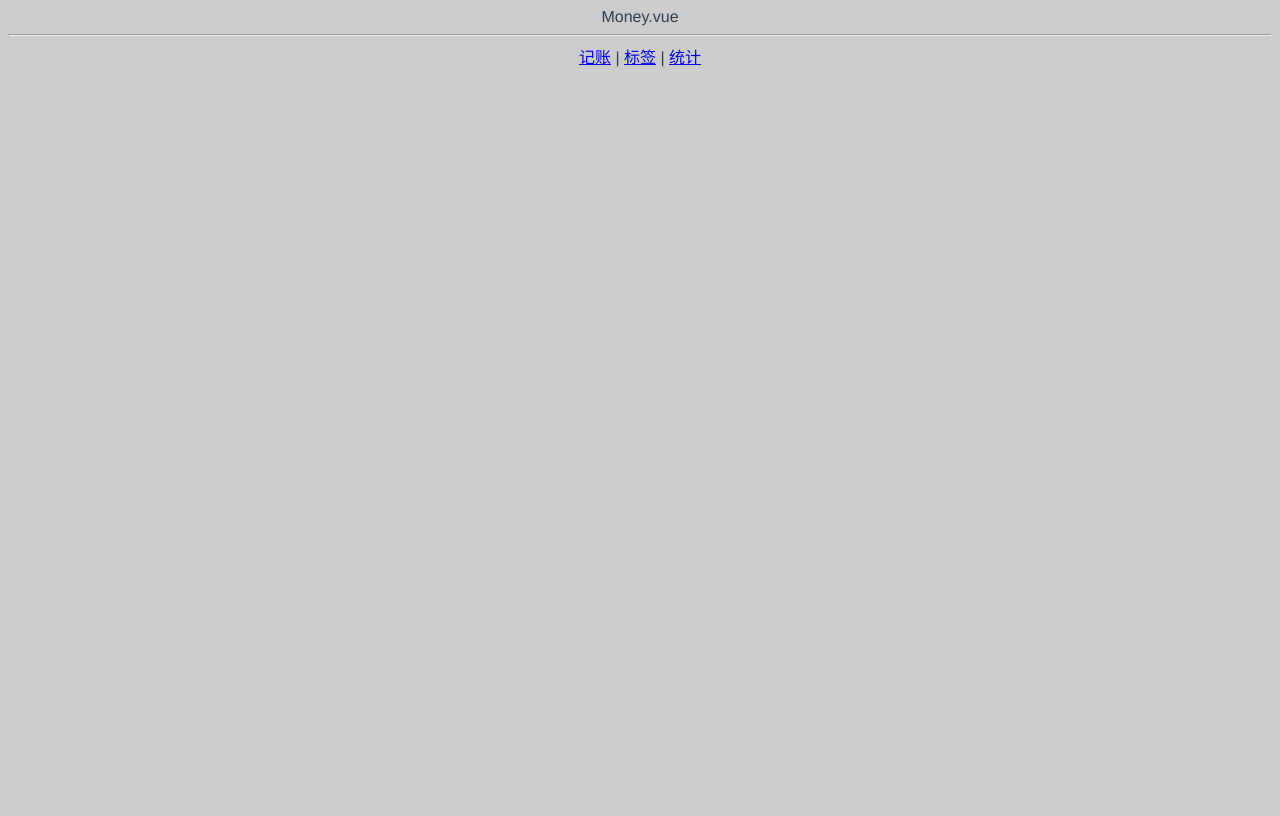
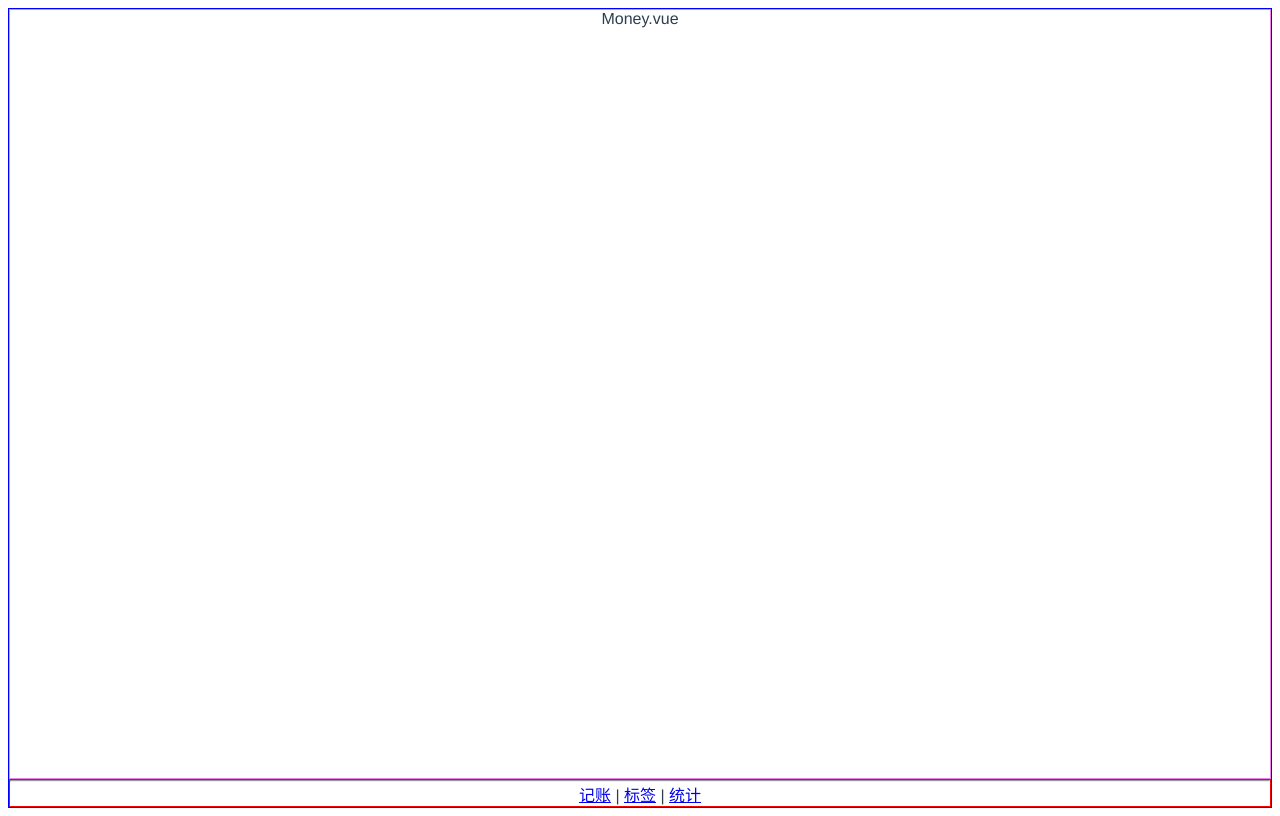
Before and after one commit to wh2887/morney, a Vue app: page /#/money in a window 1280 px wide. Built offline with nearby package versions, Linux system fonts and the light colour scheme.

Commit message:
component about slot in Layout

```diff
--- a/src/App.vue
+++ b/src/App.vue
@@ -5,10 +5,12 @@
 </template>
 
 <style lang="scss">
-    @import "~@/assets/styles/test.scss";
-
     body {
-        background: $red;
+        * {
+            margin: 0;
+            padding: 0;
+            box-sizing: border-box;
+        }
     }
 
     #app {
--- /dev/null
+++ b/src/components/Layout.vue
@@ -0,0 +1,30 @@
+<template>
+    <div class="nav-wrapper">
+        <div class="content">
+            <!--            slot用于存放变化的内容-->
+            <slot/>
+        </div>
+        <Nav/>
+    </div>
+</template>
+
+<script lang="ts">
+  export default {
+    name: 'Layout'
+  };
+</script>
+
+<style lang="scss" scoped>
+    .nav-wrapper {
+        border: 1px solid blue;
+        display: flex;
+        flex-direction: column;
+        height: 100vh;
+    }
+
+    .content {
+        border: 1px solid violet;
+        flex-grow: 1;
+        overflow: auto;
+    }
+</style>
--- a/src/components/Nav.vue
+++ b/src/components/Nav.vue
@@ -1,5 +1,5 @@
 <template>
-    <div>
+    <div class="nav">
         <hr/>
         <router-link to="/money">记账</router-link>
         |
@@ -16,5 +16,7 @@
 </script>
 
 <style lang="scss" scoped>
-
+    .nav{
+        border: 1px solid red;
+    }
 </style>
--- a/src/main.ts
+++ b/src/main.ts
@@ -4,9 +4,11 @@ import './registerServiceWorker';
 import router from './router';
 import store from './store';
 import Nav from '@/components/Nav.vue';
+import Layout from '@/components/Layout.vue';
 
 Vue.config.productionTip = false;
 Vue.component('Nav', Nav);
+Vue.component('Layout', Layout);
 new Vue({
   router: router,
   store,
--- a/src/views/Money.vue
+++ b/src/views/Money.vue
@@ -1,13 +1,13 @@
 <template>
-    <div>
-        Money.vue
-        <Nav />
-    </div>
+    <Layout>
+        <p>Money.vue</p>
+    </Layout>
 </template>
 
 <script lang="ts">
+
   export default {
-    name: 'Money'
+    name: 'Money',
   };
 </script>
 
```
